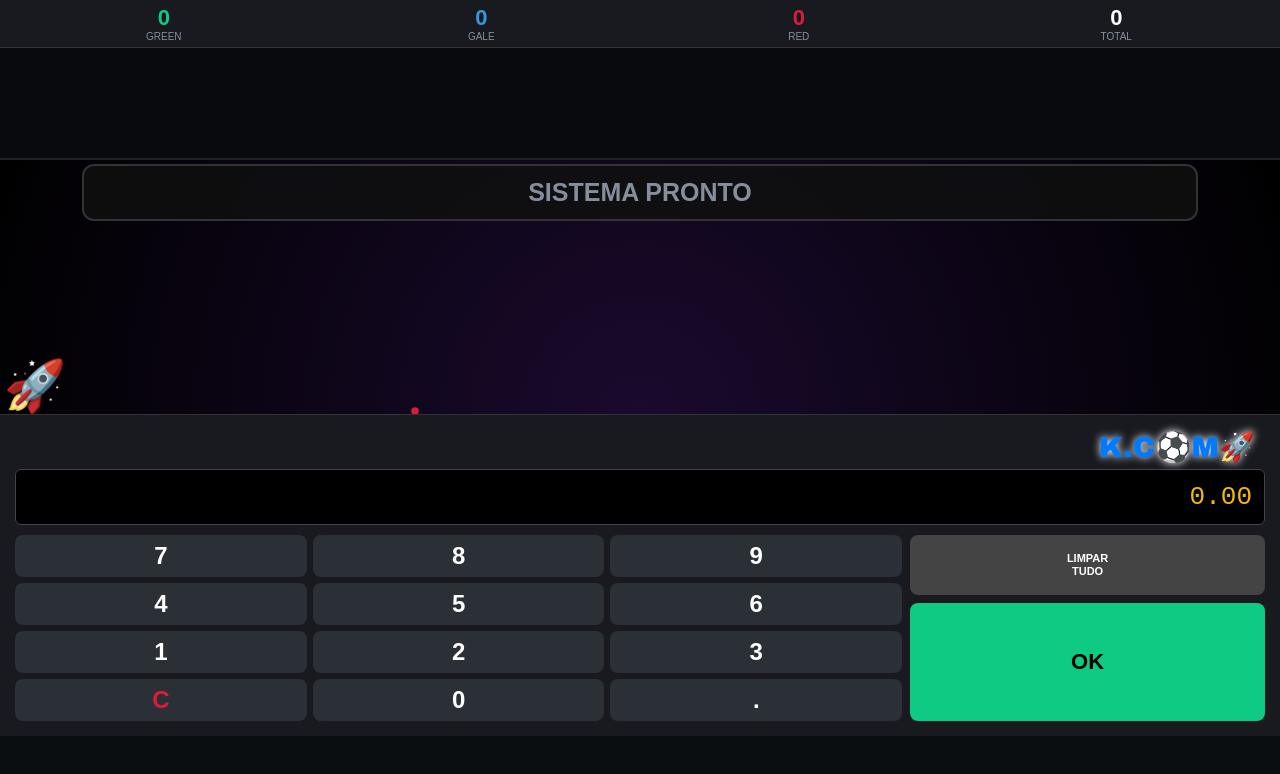
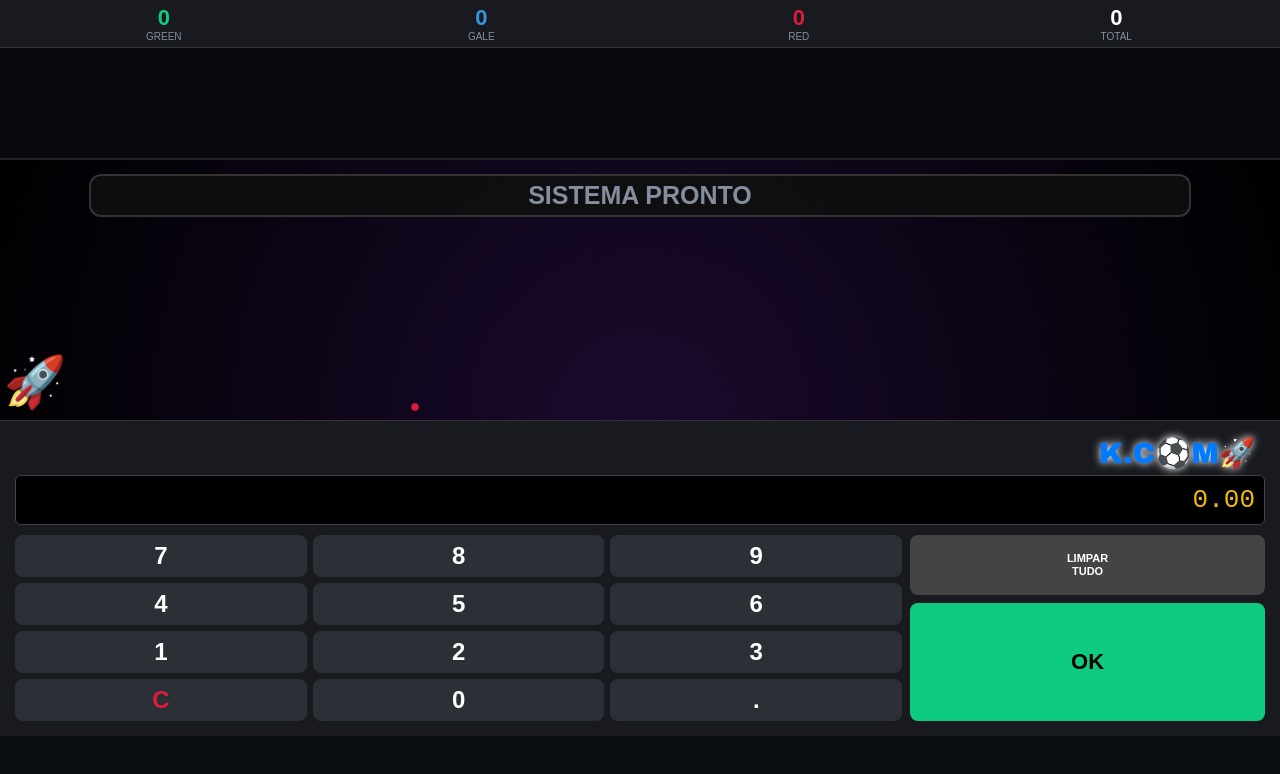
Before and after one commit to dcaridelsonbalbinodesena2025-lang/Avtrk.com, a plain HTML site: page index.html in a window 1280 px wide. Drawn offline with Linux system fonts and the light colour scheme.

Commit message:
index.html

```diff
--- a/index.html
+++ b/index.html
@@ -28,7 +28,7 @@
         }
 
         .balao {
-            width: 85%; padding: 12px; border-radius: 12px; text-align: center;
+            width: 85%; padding: 5px; border-radius: 12px; text-align: center;
             font-weight: 900; font-size: 25px; text-transform: uppercase;
             background: rgba(15, 15, 15, 0.9); border: 2px solid #333; margin-bottom: 10px; z-index: 25;
         }
@@ -62,7 +62,7 @@
 
         .teclado { background: var(--card); padding: 15px; border-top: 1px solid #333; }
         .logo-container { text-align: right; margin-bottom: 5px; padding-right: 10px; font-family: 'Arial Black', sans-serif; font-size: 29px; font-weight: 900; color: #007bff; text-shadow: 0 0 8px #fff; }
-        .display { background: #000; color: #f0b90b; padding: 12px; text-align: right; font-size: 26px; border-radius: 6px; margin-bottom: 10px; font-family: monospace; border: 1px solid #444; }
+        .display { background: #000; color: #f0b90b; padding: 9px; text-align: right; font-size: 26px; border-radius: 6px; margin-bottom: 10px; font-family: monospace; border: 1px solid #444; }
         .btn-grid { display: grid; grid-template-columns: 3fr 1.2fr; gap: 8px; }
         .num-pad { display: grid; grid-template-columns: repeat(3, 1fr); gap: 6px; }
         .btn { background: #2b2f36; border: none; color: #fff; padding: 7px 0; font-size: 24px; font-weight: bold; border-radius: 8px; }
@@ -142,7 +142,7 @@
             line.style.opacity = "1"; fill.style.opacity = "0";
             line.setAttribute('d', 'M 0 120 Q 180 135 285 25');
             fill.setAttribute('d', 'M 0 120 Q 180 135 285 25 L 285 120 L 0 120 Z');
-            box.style.left = '409px'; box.style.bottom = '125px'; box.style.transform = 'rotate(-35deg)';
+            box.style.left = '255px'; box.style.bottom = '105px'; box.style.transform = 'rotate(-35deg)';
             box.style.filter = `drop-shadow(0 0 15px ${corDesejada}) brightness(1.3)`;
             line.style.stroke = corDesejada; stop.style.stopColor = corDesejada;
             setTimeout(() => { if(emSinal) fill.style.opacity = "1"; }, 1000);
```
